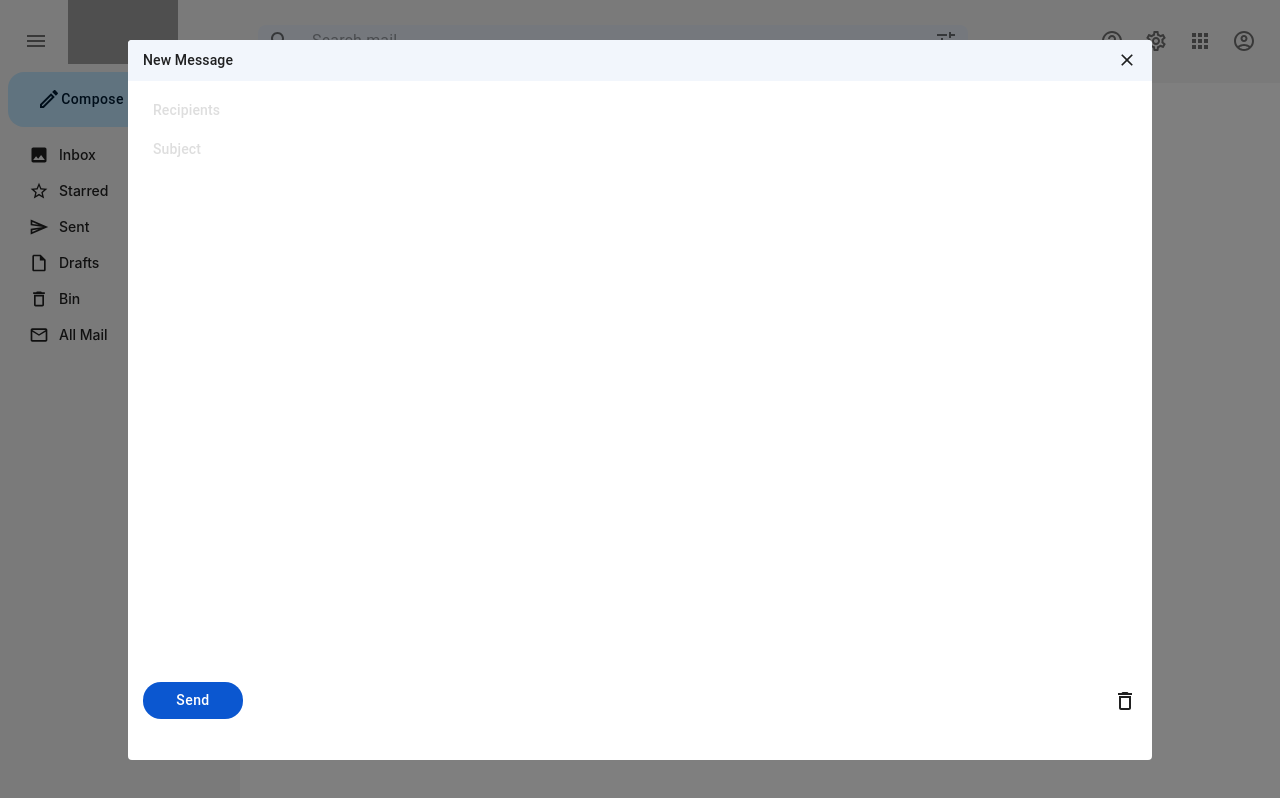
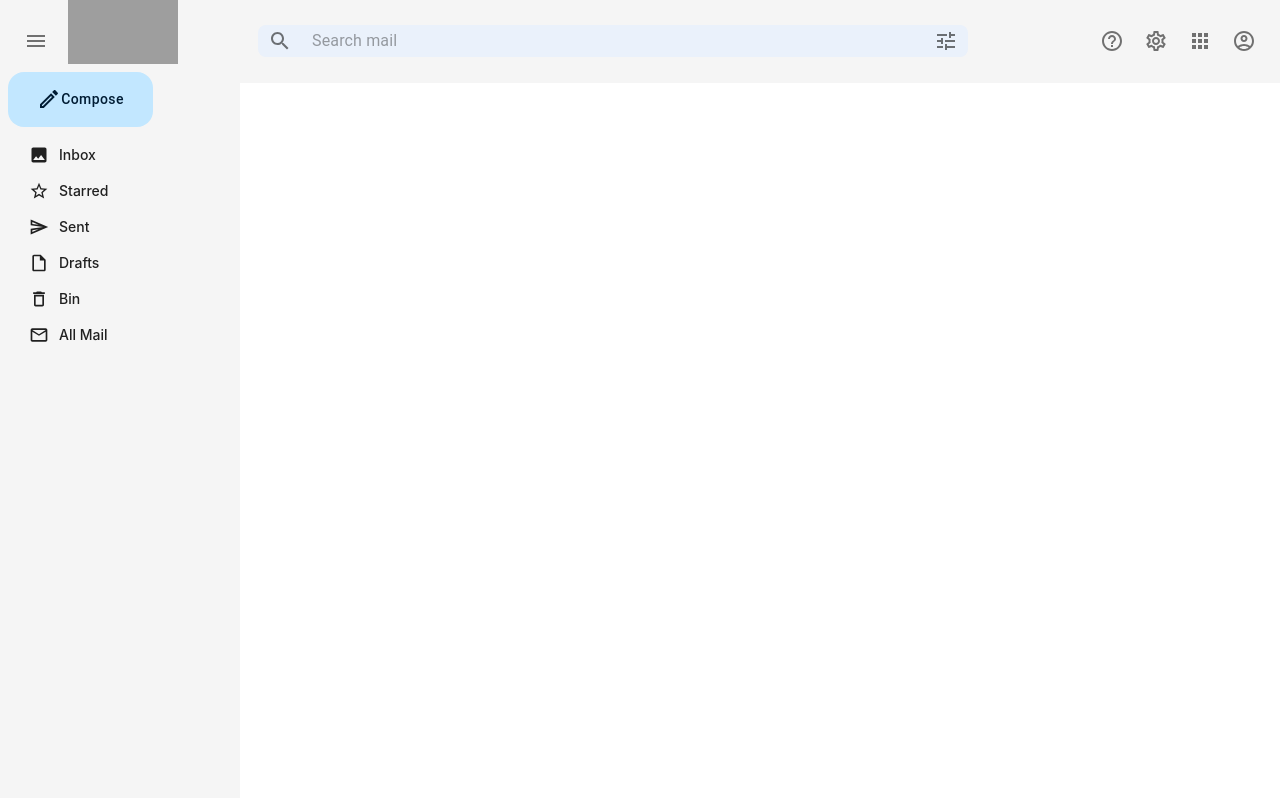
Before and after one commit to Pritam28877/Gmail-clone, a React (Create React App) app in the folder frontend/: page / in a window 1280 px wide. Built offline with nearby package versions, Linux system fonts and the light colour scheme; grey boxes are pictures that could not be loaded.

Commit message:
Refactor ComposeMail and SideBarContent components

```diff
--- a/frontend/src/components/ComposeMail.jsx
+++ b/frontend/src/components/ComposeMail.jsx
@@ -9,8 +9,6 @@ import {
   Button,
 } from "@mui/material";
 import { Close, DeleteOutline } from "@mui/icons-material";
-
-const ComposeMail = () => {
 const dialogStyle = {
   height: "90%",
   width: "80%",
@@ -65,12 +63,14 @@ const ComposeMail = () => {
   border-radius: 18px;
   width: 100px;
 `;
+
+const ComposeMail = ({ openDialog }) => {
   return (
     <>
-      <Dialog open={true} PaperProps={{ sx: dialogStyle }}>
+      <Dialog open={openDialog} PaperProps={{ sx: dialogStyle }}>
         <Header>
           <Typography>New Message</Typography>
-          <Close fontSize="small" />
+          <Close fontSize="small" onClick={() => closeComposeMail()} />
         </Header>
         <RecipientsWrapper>
           <InputBase placeholder="Recipients" />
@@ -78,7 +78,7 @@ const ComposeMail = () => {
         </RecipientsWrapper>
         <TextField
           multiline
-          rows={20}
+          rows={25}
           sx={{ "& .MuiOutlinedInput-notchedOutline": { border: "none" } }}
         />
         <Footer>
--- a/frontend/src/components/SideBarContent.jsx
+++ b/frontend/src/components/SideBarContent.jsx
@@ -1,4 +1,5 @@
 import React from "react";
+import { useState } from "react";
 import { Box, Button, List, ListItem, styled } from "@mui/material";
 import CreateOutlinedIcon from "@mui/icons-material/CreateOutlined";
 import { SIDEBAR_DATA } from "../config/sidebar.config";
@@ -26,10 +27,15 @@ const Container = styled(Box)({
   },
 });
 const SideBarContent = () => {
+  const [openDialog, setOpenDialog] = useState(false);
+  const onComposeClick = () => {
+    console.log("Compose Clicked");
+    setOpenDialog(true);
+  };
   return (
     <>
       <Container>
-        <ComposedButton>
+        <ComposedButton onClick={() => onComposeClick()}>
           <CreateOutlinedIcon />
           Compose
         </ComposedButton>
@@ -41,7 +47,7 @@ const SideBarContent = () => {
             </ListItem>
           ))}
         </List>
-        <ComposeMail />
+        <ComposeMail openDialog={openDialog} />
       </Container>
     </>
   );
```
Lines whose indentation alone changed are shown as unchanged.
